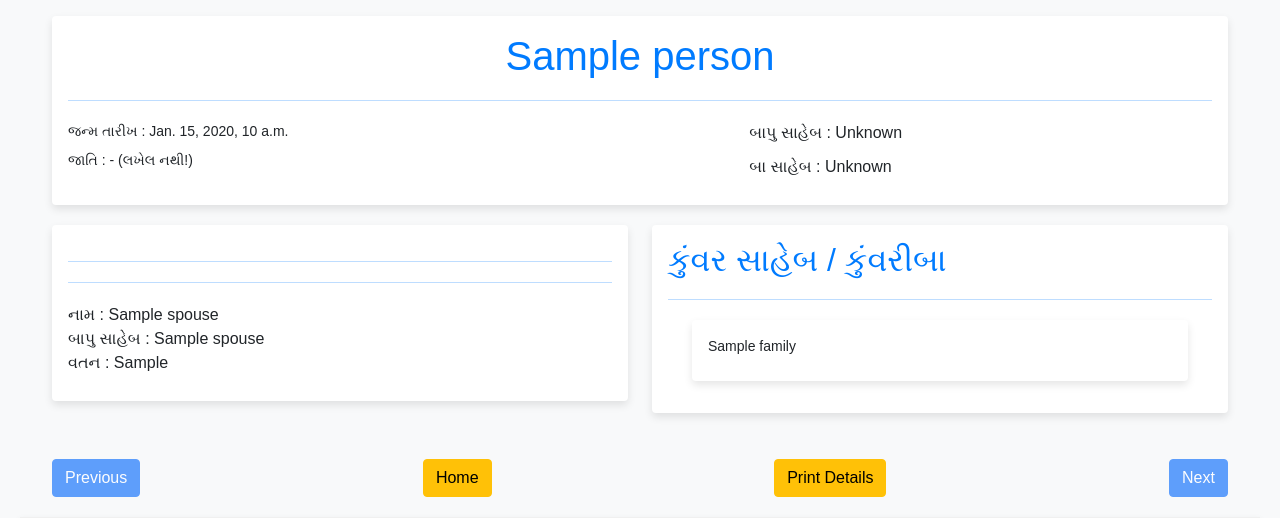
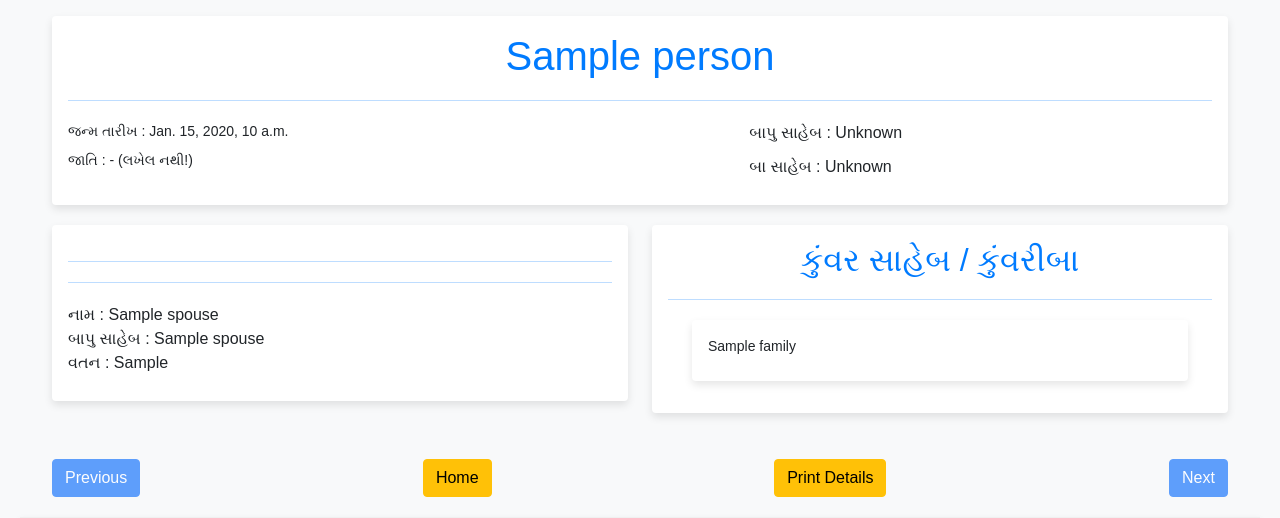
Before and after one commit to genealogy-rampara/rampara-genealogy, a Django app: template main/templates/person_detail.html in a window 1280 px wide. Shown: the part 44-562 px from the top of the page. Run offline with Django 4.2, Linux system fonts and the light colour scheme; the template is opened without the code that fills it: most values are stand-ins (such as "Sample title", 1, 10 or a date in 2020).

Commit message:
GENEALOGY FINAL

```diff
--- a/main/templates/person_detail.html
+++ b/main/templates/person_detail.html
@@ -135,7 +135,7 @@
                         <div class="card-body">
                             <h2 class="card-title"></h2>
                             {% for spouse in spouses %}
-                                <div class="small-card">
+                                <div class="small-card" style="text-align: center;">
                                     <hr>
                                     <h3>
                                         {% if spouses|length > 1 %}
@@ -169,37 +169,43 @@
                 {% elif person.Name == 'રાયસિંહજી - ૩' %}
                     <div class="card">
                         <div class="card-body">
-                            <h2 class="card-title">મહારાણા રાજ સાહેબ ધ્રાંગધ્રા</h2>
+                            <h2 class="card-title" style="text-align: center;">મહારાણા રાજ સાહેબ ધ્રાંગધ્રા</h2>
                         </div>
                     </div>
                 {% elif person.Name == 'કાકોભાઈ' %}
                     <div class="card">
                         <div class="card-body">
-                            <h2 class="card-title">નાની ઉંમર એ અવસાન.</h2>
+                            <h2 class="card-title" style="text-align: center;">નાની ઉંમર એ અવસાન.</h2>
                         </div>
                     </div>
                 {% elif person.Name == 'સાંગાજી' %}
                     <div class="card">
                         <div class="card-body">
-                            <h2 class="card-title">રાયસંગપુર</h2>
+                            <h2 class="card-title" style="text-align: center;">રાયસંગપુર</h2>
                         </div>
                     </div>
                 {% elif person.Name == 'જેસંગજી' %}
                     <div class="card">
                         <div class="card-body">
-                            <h2 class="card-title">રાયસંગપુર</h2>
+                            <h2 class="card-title" style="text-align: center;">રાયસંગપુર</h2>
                         </div>
                     </div>
                 {% elif person.Name == 'અદાભાઈ' %}
                     <div class="card">
                         <div class="card-body">
-                            <h2 class="card-title">વાવડી</h2>
+                            <h2 class="card-title" style="text-align: center;">વાવડી</h2>
                         </div>
                     </div>
                 {% elif person.Name == 'સુરાભાઈ' %}
                     <div class="card">
                         <div class="card-body">
-                            <h2 class="card-title">વાવડી</h2>
+                            <h2 class="card-title" style="text-align: center;">વાવડી</h2>
+                        </div>
+                    </div>
+                {% elif person.Name == 'રાણોજી' %}
+                    <div class="card">
+                        <div class="card-body">
+                            <h2 class="card-title" style="text-align: center;">નાની ઉંમર એ અવસાન (રામપરા)</h2>
                         </div>
                     </div>
                 {% elif person.Name == 'રાજકુમારી બાઇજી લાલ શ્રી બાજુબા કુંવરબા' %}
@@ -208,19 +214,31 @@
                 {% elif person.Name == 'રાજકુમારી બાઇજી લાલ શ્રી તાજુબા કુંવરબા' %}
                     <div class="card">
                         <div class="card-body">
-                            <h2 class="card-title">H.H. Saramad-i-Raja-i-Hindustan, રાજ રાજેશ્વર શ્રી મહારાજાધિરાજા મહારાજા સવાઈ શ્રી પ્રતાપ સિંહ બહાદુર, મહારાજા જયપુર</h2>
+                            <h2 class="card-title" style="text-align: center;">H.H. Saramad-i-Raja-i-Hindustan, રાજ રાજેશ્વર શ્રી મહારાજાધિરાજા મહારાજા સવાઈ શ્રી પ્રતાપ સિંહ બહાદુર, મહારાજા જયપુર</h2>
                         </div>
                     </div>
                 {% elif person.Name == 'રાજકુમારી બાઇજી લાલ શ્રી રૂપાલીબા કુંવરબા' %}
                     <div class="card">
                         <div class="card-body">
-                            <h2 class="card-title">H.H. મહારાજાધિરાજ મહારાજ મહારાણા શ્રી ભીમ સિંહ બહાદુર, મહારાણા ઉદયપુર</h2>
+                            <h2 class="card-title" style="text-align: center;">H.H. મહારાજાધિરાજ મહારાજ મહારાણા શ્રી ભીમ સિંહ બહાદુર, મહારાણા ઉદયપુર</h2>
                         </div>
                     </div>
                 {% else %}
                     <div class="card">
                         <div class="card-body">
-                            <h2 class="card-title">રાણી સાહેબ / જમાઈ સાહેબ</h2><hr>
+                            <h2 class="card-title" style="text-align: center;">{% if spouses|length > 1 %}
+                                {% if person.Gender == 'M' %}
+                                    રાણી સાહેબ {{ forloop.counter }}
+                                {% elif person.Gender == 'F' %}
+                                    જમાઈ સાહેબ {{ forloop.counter }}
+                                {% endif %}
+                            {% else %}
+                                {% if person.Gender == 'M' %}
+                                    રાણી સાહેબ
+                                {% elif person.Gender == 'F' %}
+                                    જમાઈ સાહેબ
+                                {% endif %}
+                            {% endif %}</h2><hr>
                             <p class="card-text" style="text-align: center;">અપરિણીત</p>
                         </div>
                     </div>
@@ -230,7 +248,7 @@
                 {% if families %}
                     <div class="card">
                         <div class="card-body">
-                            <h2 class="card-title">કુંવર સાહેબ / કુંવરીબા</h2><hr>
+                            <h2 class="card-title" style="text-align: center;">કુંવર સાહેબ / કુંવરીબા</h2><hr>
                             <div class="container">
                                 <div class="row">
                                     {% for family in families %}
@@ -268,7 +286,7 @@
                 {% else %}
                     <div class="card">
                         <div class="card-body">
-                            <h2 class="card-title">કુંવર સાહેબ / કુંવરીબા</h2><hr>
+                            <h2 class="card-title" style="text-align: center;">કુંવર સાહેબ / કુંવરીબા</h2><hr>
                             <p class="card-text" style="text-align: center;">કોઇ સંતાન નથી! </p>
                         </div>
                     </div>
```
Also changed, not shown: main/templates/login.html (+7 -5 lines), static/dhr_state.png (added), 2 other files.
